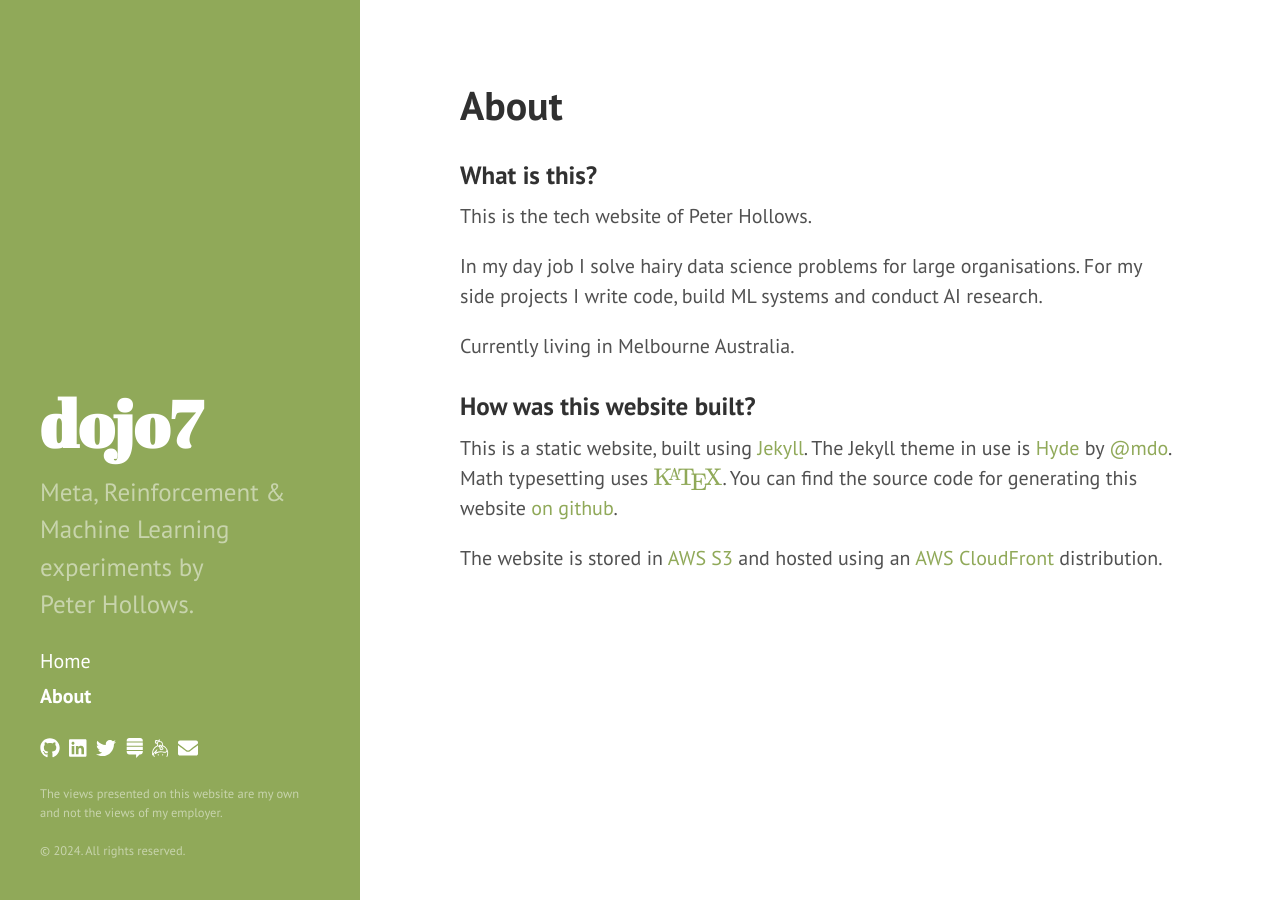
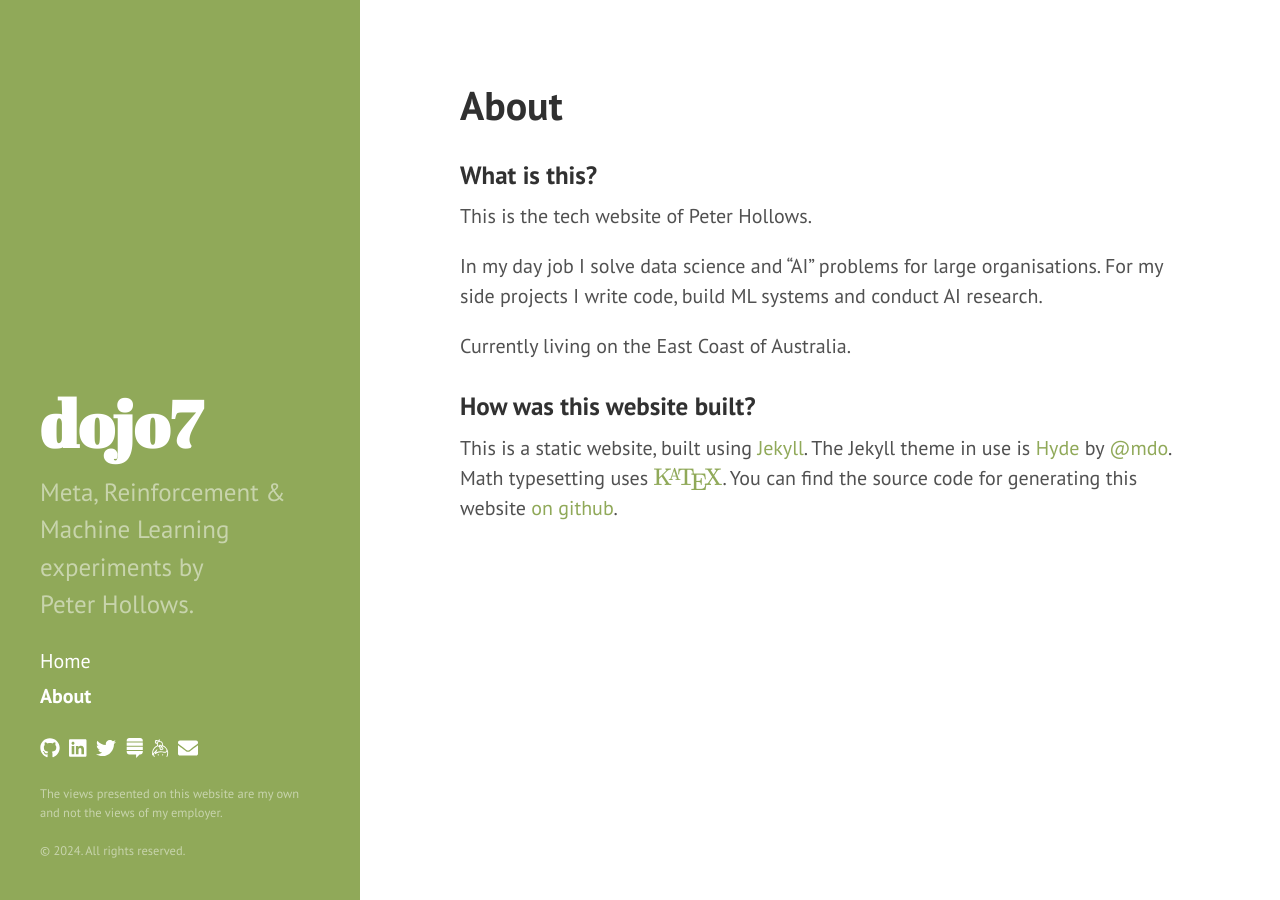
Before and after one commit to captainpete/dojo7.com, a Jekyll site: the page built from about.md, in a window 1280 px wide. Built offline with Jekyll 4.4.1, drawn with Linux system fonts in a browser that asks for light colours; nearby versions of some CDN libraries.

Commit message:
Remove specific mention of AWS from blog

```diff
--- a/about.md
+++ b/about.md
@@ -8,10 +8,10 @@ permalink: /about/
 
 This is the tech website of Peter Hollows.
 
-In my day job I solve hairy data science problems for large organisations.
+In my day job I solve data science and "AI" problems for large organisations.
 For my side projects I write code, build ML systems and conduct AI research.
 
-Currently living in Melbourne Australia.
+Currently living on the East Coast of Australia.
 
 ### How was this website built?
 
@@ -19,6 +19,3 @@ This is a static website, built using <a href="https://jekyllrb.com/">Jekyll</a>
 The Jekyll theme in use is <a href="http://hyde.getpoole.com/">Hyde</a> by <a href="https://twitter.com/mdo">@mdo</a>.
 Math typesetting uses <a href="https://khan.github.io/KaTeX/">$$ \KaTeX $$</a>.
 You can find the source code for generating this website <a href="https://github.com/captainpete/dojo7.com">on github</a>.
-
-The website is stored in <a href="https://aws.amazon.com/s3/">AWS S3</a>
-and hosted using an <a href="https://aws.amazon.com/cloudfront/">AWS CloudFront</a> distribution.
```
